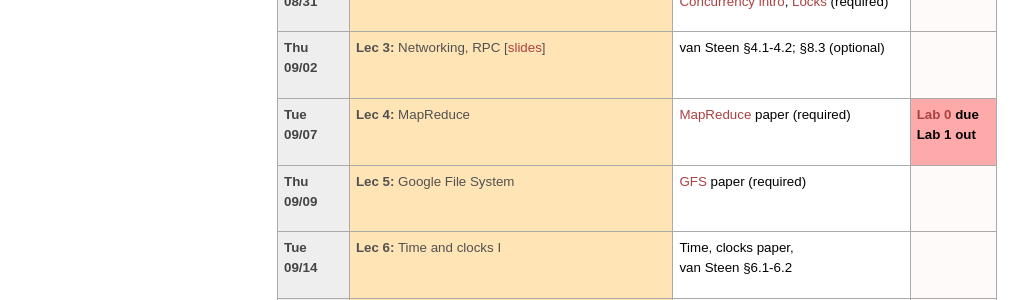
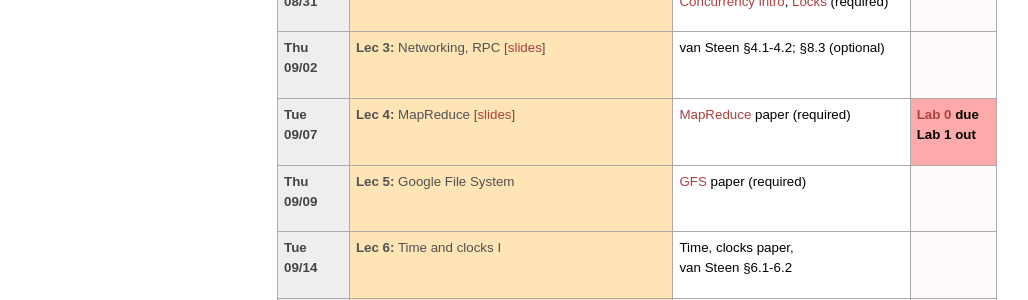
Before and after one commit to tddg/cs475-fall21, a Jekyll site: the page built from schedule.md, in a window 1280 px wide and 900 px high. Shown: the part 444-744 px from the top of the window, without its empty margins (3-1031 px from the left). Built offline with Jekyll 4.4.1, drawn with Linux system fonts in a browser that asks for light colours.

Commit message:
added lec4

```diff
--- a/_data/news.yml
+++ b/_data/news.yml
@@ -1,3 +1,6 @@
+
+- date: <strong>09/06/2021</strong>
+  headline: "Lec 4 is posted."
 
 - date: <strong>09/01/2021</strong>
   headline: "Lec 3 is posted; In 09/02 lecture we will make up for rest of Lec 2 first."
--- a/schedule.md
+++ b/schedule.md
@@ -153,7 +153,7 @@ The course schedule is tentative and subject to change\*.
 <tr> <!-- week of Sep 06 -->
   <td id="2021-09-07" class="date"><b>Tue 09/07</b></td>
   <td class="fundamentals">
-		<b>Lec 4:</b> MapReduce
+		<b>Lec 4:</b> MapReduce [<a href="./public/lecs/lec4-mapreduce.pdf">slides</a>]
   </td>
   <td class="reading">
 		<a href="./public/papers/mapreduce_osdi04.pdf">MapReduce</a> paper (required)
```
